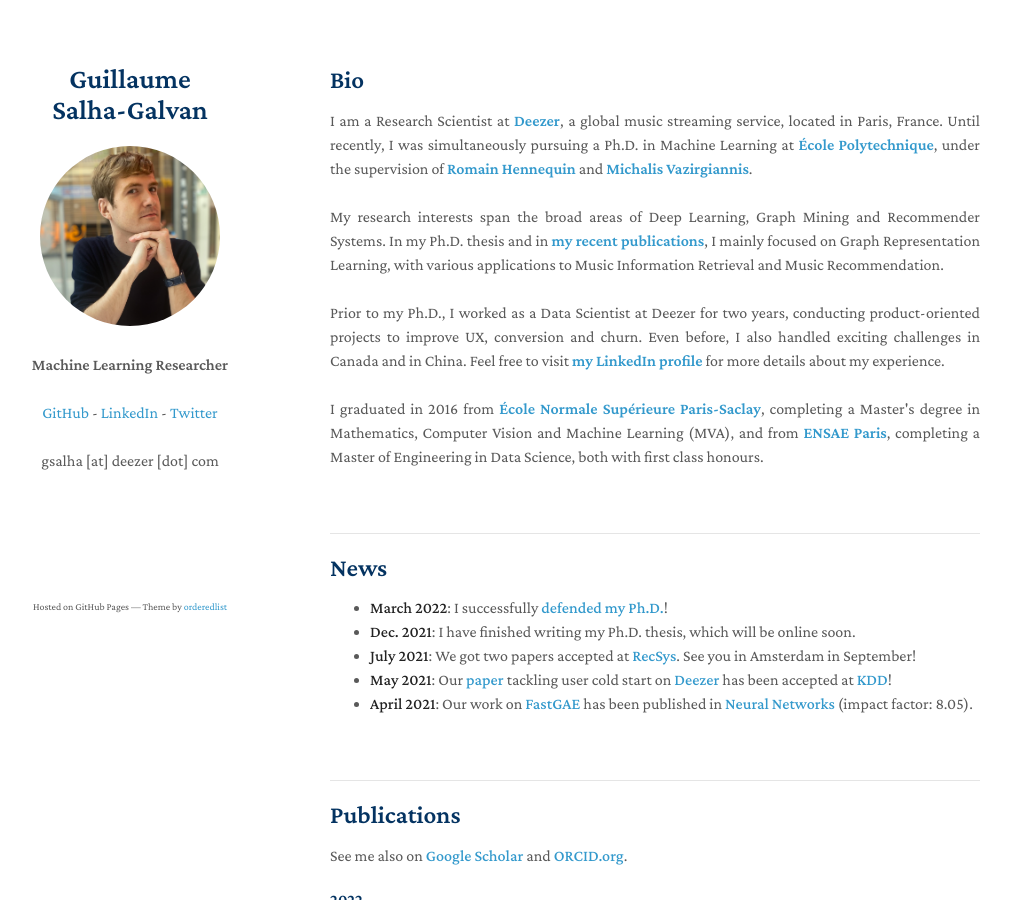
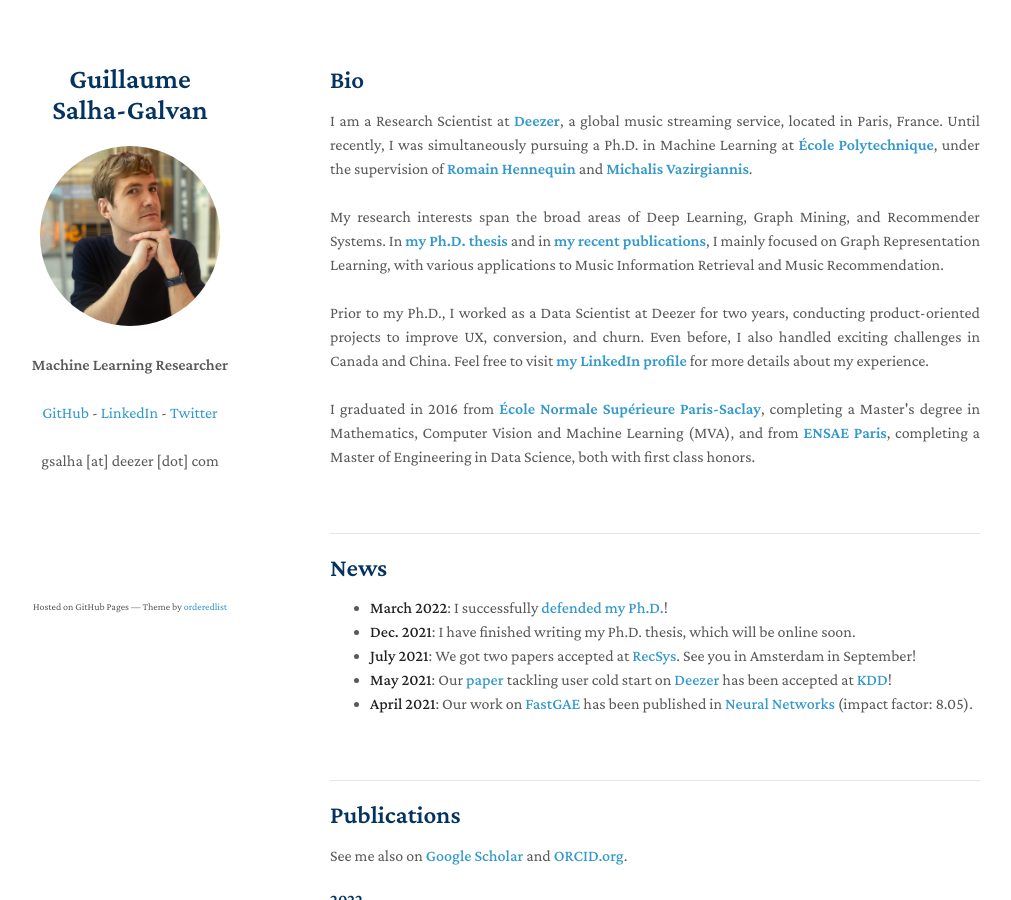
Before and after one commit to GuillaumeSalhaGalvan/GuillaumeSalhaGalvan.github.io, a Jekyll site: the page built from index.md, in a window 1280 px wide and 900 px high. Shown: the whole window, without its empty margins (140-1151 px from the left). Built offline with Jekyll 4.4.1, drawn with Linux system fonts in a browser that asks for light colours; our own code applies the rules of GitHub Pages for plain Markdown files; a script that is not in the unit is left out.

Commit message:
Update index.md

```diff
--- a/index.md
+++ b/index.md
@@ -2,12 +2,12 @@
 
 <p style="text-align:justify">I am a Research Scientist at <a href="https://research.deezer.com/"><b>Deezer</b></a>, a global music streaming service, located in Paris, France. Until recently, I was simultaneously pursuing a Ph.D. in Machine Learning at <a href="https://www.polytechnique.edu/en"><b>École Polytechnique</b></a>, under the supervision of <a href="https://scholar.google.fr/citations?user=IqPE_AUAAAAJ&hl=fr&authuser=1"><b>Romain Hennequin</b></a> and <a href="https://scholar.google.fr/citations?user=aWGJYcMAAAAJ&hl=fr&authuser=1"><b>Michalis Vazirgiannis</b></a>. <br><br>
 
-My research interests span the broad areas of Deep Learning, Graph Mining and Recommender Systems.
-In my Ph.D. thesis and in <a href="https://scholar.google.fr/citations?hl=fr&authuser=1&user=BFT8u-oAAAAJ"><b>my recent publications</b></a>, I mainly focused on Graph Representation Learning, with various applications to Music Information Retrieval and Music Recommendation. <br><br>
+My research interests span the broad areas of Deep Learning, Graph Mining, and Recommender Systems.
+In <a href="https://guillaumesalhagalvan.com/doc/phdthesis_gsalhagalvan.pdf"><b>my Ph.D. thesis</b></a> and in <a href="https://scholar.google.fr/citations?hl=fr&authuser=1&user=BFT8u-oAAAAJ"><b>my recent publications</b></a>, I mainly focused on Graph Representation Learning, with various applications to Music Information Retrieval and Music Recommendation. <br><br>
 
-Prior to my Ph.D., I worked as a Data Scientist at Deezer for two years, conducting product-oriented projects to improve UX, conversion and churn. Even before, I also handled exciting challenges in Canada and in China. Feel free to visit <a href="https://www.linkedin.com/in/guillaumesalhagalvan/"><b>my LinkedIn profile</b></a> for more details about my experience. <br><br>
+Prior to my Ph.D., I worked as a Data Scientist at Deezer for two years, conducting product-oriented projects to improve UX, conversion, and churn. Even before, I also handled exciting challenges in Canada and China. Feel free to visit <a href="https://www.linkedin.com/in/guillaumesalhagalvan/"><b>my LinkedIn profile</b></a> for more details about my experience. <br><br>
 
-I graduated in 2016 from <a href="http://math.ens-paris-saclay.fr/version-francaise/formations/master-mva/contenus-/master-mva-cours-2019-2020-161721.kjsp?RH=1242423437162"><b>École Normale Supérieure Paris-Saclay</b></a>, completing a Master's degree in Mathematics, Computer Vision and Machine Learning (MVA), and from <a href="https://www.ensae.fr/en/"><b>ENSAE Paris</b></a>, completing a Master of Engineering in Data Science, both with first class honours. </p>
+I graduated in 2016 from <a href="http://math.ens-paris-saclay.fr/version-francaise/formations/master-mva/contenus-/master-mva-cours-2019-2020-161721.kjsp?RH=1242423437162"><b>École Normale Supérieure Paris-Saclay</b></a>, completing a Master's degree in Mathematics, Computer Vision and Machine Learning (MVA), and from <a href="https://www.ensae.fr/en/"><b>ENSAE Paris</b></a>, completing a Master of Engineering in Data Science, both with first class honors. </p>
 
 <br>
 
```
